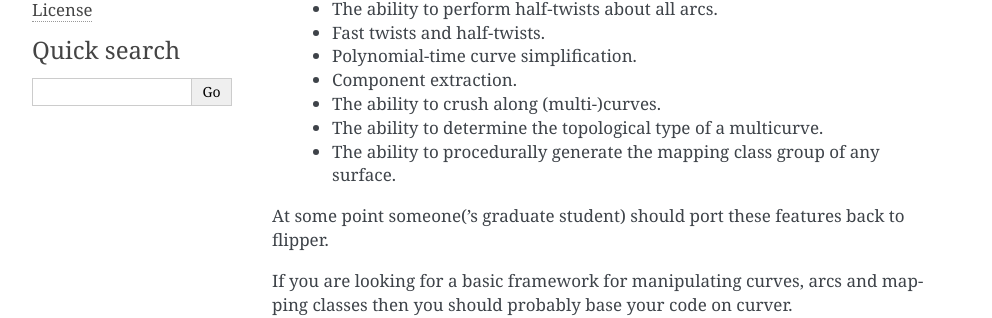
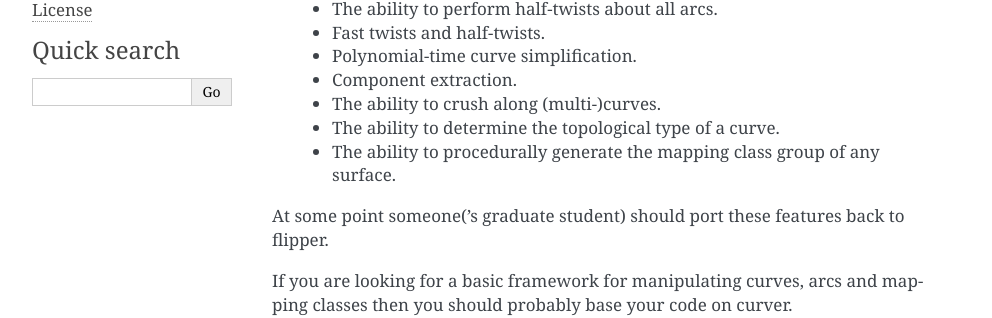
Before and after one commit to MarkCBell/curver, a Sphinx documentation site: the page built from docs/source/flipper.rst, in a window 1280 px wide. Shown: the part 266-584 px from the top of the page, without its empty margins (148-1140 px from the left). Built offline with Sphinx 7.4.7, drawn with Linux system fonts in a browser that asks for light colours.

Commit message:
Topological type only defined for curves.

```diff
--- a/docs/source/flipper.rst
+++ b/docs/source/flipper.rst
@@ -13,7 +13,7 @@ This means that curver can do many of the things that flipper can, however, curv
 	- Polynomial-time curve simplification.
 	- Component extraction.
 	- The ability to crush along (multi-)curves.
-	- The ability to determine the topological type of a multicurve.
+	- The ability to determine the topological type of a curve.
 	- The ability to procedurally generate the mapping class group of any surface.
 
 At some point someone(’s graduate student) should port these features back to flipper.
```
